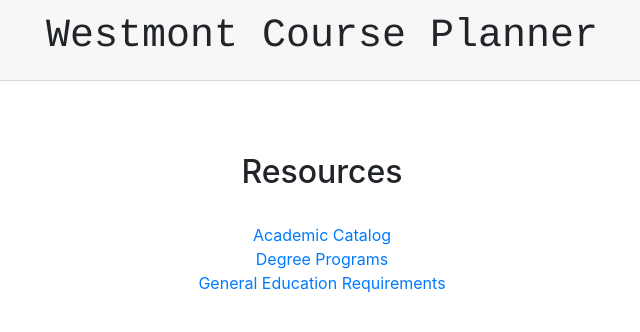
After one commit to htotten/CourseProject, a Django app: page /resources/ in a window 1280 px wide. The commit adds this page. Shown: the top 332 px of the page, without its empty margins (318-958 px from the left). Run offline with Django 3.2, Linux system fonts and the light colour scheme; some libraries are stand-ins or nearby versions.

Commit message:
resources page

```diff
--- a/CourseProject/urls.py
+++ b/CourseProject/urls.py
@@ -28,6 +28,7 @@ urlpatterns = [
     path('accounts/', include('django.contrib.auth.urls')),
     path('', TemplateView.as_view(template_name='home/home.html'), name='home'),
     path('plan/', my_first_view, name='start'),
+    path('resources/', TemplateView.as_view(template_name='res/res.html'), name='res')
   #  path('a/', create_course_sched, name="add-course"),
   #  path('d/', update_course_sched, name="delete-course"),
   #  path('s/', courses_by_dept, name="search-dept")
--- a/course_project/templates/course_project/my-page.html
+++ b/course_project/templates/course_project/my-page.html
@@ -16,7 +16,9 @@
     {% endif %}
     </div>
 
-
+<div align="center">
+<a href="https://wcplanner.herokuapp.com/resources/">Resources</a>
+</div>
 
 <div class="container" align="left">
     <div class="row">
--- a/templates/home/home.html
+++ b/templates/home/home.html
@@ -24,4 +24,8 @@
         {% endif %}
     </div>
 
+    <div align="center">
+<a href="https://wcplanner.herokuapp.com/resources/">Resources</a>
+</div>
+
 {% endblock %}
--- /dev/null
+++ b/templates/res/res.html
@@ -0,0 +1,22 @@
+{%  extends 'base/base.html' %}
+
+{% block context %}
+
+    <br>
+    <br>
+    <br>
+
+    <div class="container" align="center">
+        <h2>Resources</h2>
+        <br>
+    <a href="https://www.westmont.edu/sites/default/files/2018-06/2018-2019%20College%20Catalog.pdf">Academic Catalog</a>
+<br>
+    <a href="https://www.westmont.edu/academics/degrees-programs">Degree Programs</a>
+<br>
+    <a href="https://www.westmont.edu/_offices/registrar/documents/GECourses17FA.pdf">General Education Requirements</a>
+
+
+
+    </div>
+
+{% endblock %}
```
